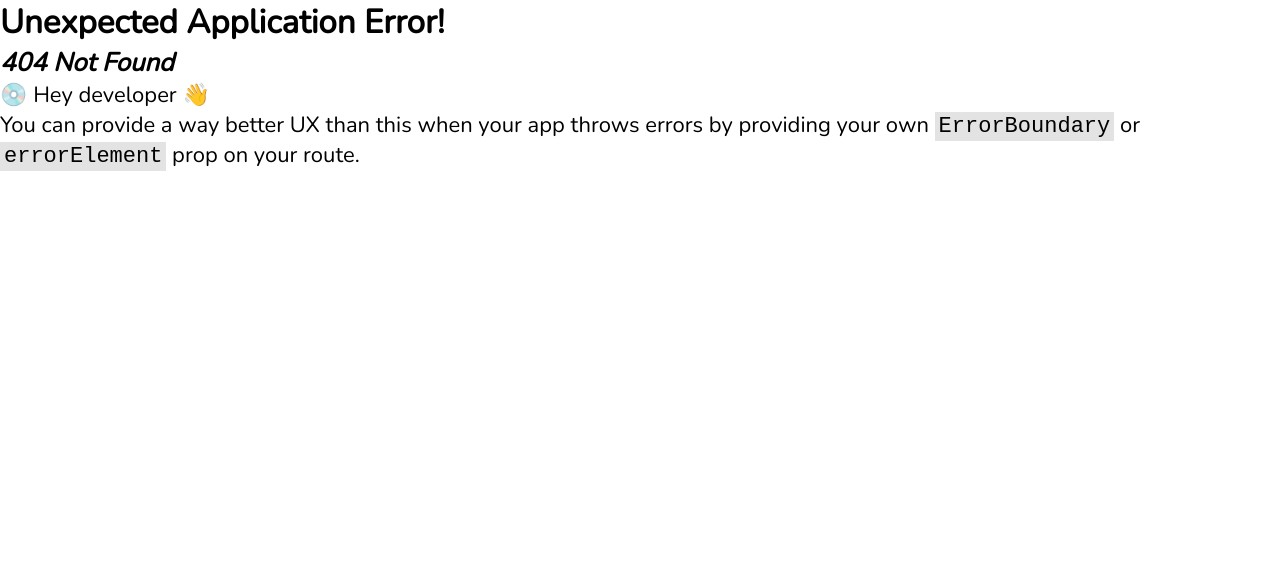
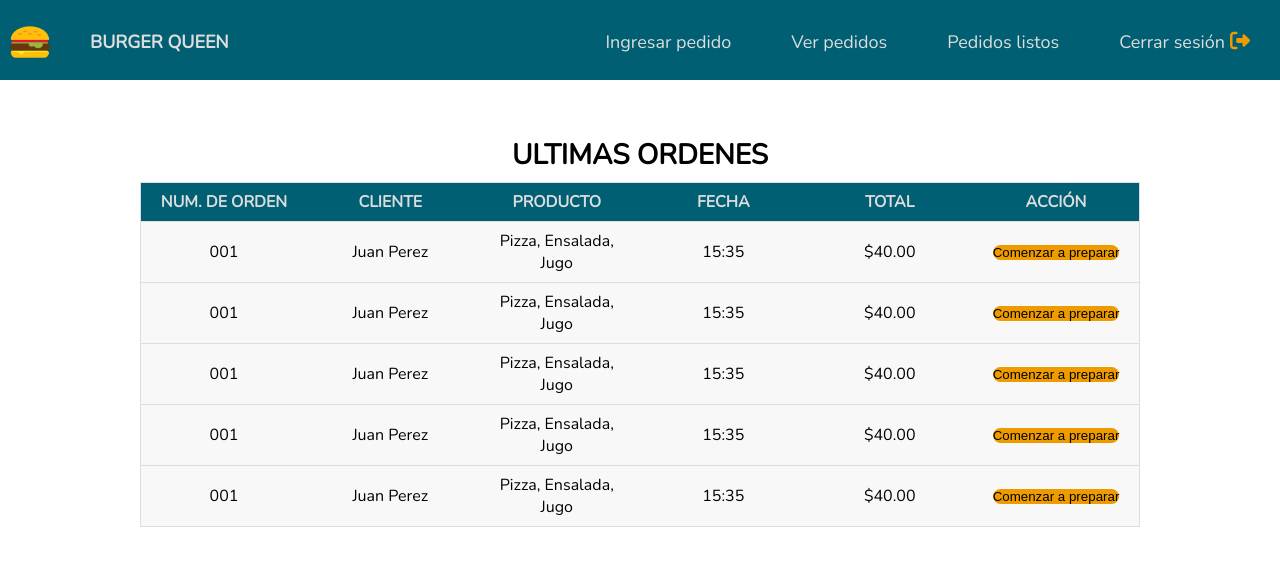
Before and after one commit to MarFueGit/burger-queen-api-client, a React (Vite) app: page /ver-pedidos in a window 1280 px wide. Before the commit this address had no page. Shown: the top 566 px of the page. Built offline with nearby package versions, Linux system fonts and the light colour scheme.

Commit message:
se agregaron estilos de css y se agrego archivo de VerPedidos

```diff
--- a/src/App.tsx
+++ b/src/App.tsx
@@ -3,6 +3,7 @@ import "./App.css";
 import Login from "./components/Login";
 import Home from "./components/Home";
 import IngresarPedido from "./components/IngresarPedido";
+import VerPedidos from "./components/VerPedidos";
 
 // Creamos nuestro router de rutas
 const router = createBrowserRouter([
@@ -17,6 +18,10 @@ const router = createBrowserRouter([
   {
     path: "/ingresar-pedido",
     element: <IngresarPedido />
+  },
+  {
+    path: "/ver-pedidos",
+    element: <VerPedidos />
   }
 ]);
 
--- a/src/components/ConfirmacionPedido.tsx
+++ b/src/components/ConfirmacionPedido.tsx
@@ -1,17 +1,23 @@
-import { Dispatch, SetStateAction } from "react";
+import { Dispatch, SetStateAction, useState } from "react";
 import "./ConfirmacionPedido.css";
+import { Order } from "../types/types";
+import { sendOrder } from "../services/orders.service";
 
 //Props
 interface ConfirmacionPedidoprops {
   open: boolean;
   setOpen: Dispatch<SetStateAction<boolean>>;
-  onConfirm: () => void;
+  order: Order;
+  addNameClient: (name: string) => void;
+  resetOrder: () => void;
 }
 
 export default function ConfirmacionPedido({
   open,
   setOpen,
-  onConfirm,
+  order,
+  addNameClient,
+  resetOrder,
 }: ConfirmacionPedidoprops) {
   if (open) {
     document.body.classList.add("active-modal");
@@ -19,24 +25,82 @@ export default function ConfirmacionPedido({
     document.body.classList.remove("active-modal");
   }
 
+  const [success, setSuccess] = useState<boolean>(false);
+  const [error, setError] = useState<boolean>(false);
+  const [errorMessage, setErrorMessage] = useState<string>("");
+
   return (
     <section className="section-modal">
       {open && (
         <div className="modal">
           <div onClick={() => setOpen(false)} className="overlay"></div>
+          {success || error ? (
+            <div className="container-toast">
+              <div
+                className={
+                  success ? "toast-success success" : "toast-success error"
+                }
+              >
+                <div className="container-1">
+                  <i
+                    className={
+                      success ? "fa-solid fa-check" : "fas fa-times-circle"
+                    }
+                  ></i>
+                </div>
+                <div className="container-2">
+                  <p>{success ? "Éxito" : "Error"}</p>
+                  <p data-testid={"messageToast"}>
+                    {success ? "Se envio la orden" : errorMessage}
+                  </p>
+                </div>
+                <button
+                  data-testid={"buttonToast"}
+                  onClick={() => {
+                    setSuccess(false);
+                    setError(false);
+                    setOpen(false);
+                    resetOrder();
+                  }}
+                >
+                  &times;
+                </button>
+              </div>
+            </div>
+          ) : (
             <div className="modal-content">
               <h3>Escriba nombre del cliente y confirme pedido</h3>
-            <input type="text" placeholder="Nombre del cliente" />
+              <input
+                type="text"
+                placeholder="Nombre del cliente"
+                onChange={(e) => addNameClient(e.target.value)}
+              />
               <button className="close-modal" onClick={() => setOpen(false)}>
                 <i className="fa-solid fa-x"></i>
               </button>
               <div className="buttons-modal">
-              <button className="confirmar" onClick={() => onConfirm()}>
+                <button
+                  className="confirmar"
+                  onClick={async () => {
+                    try {
+                      const response = await sendOrder(order);
+                      console.log("respuesta de la api:", response);
+                      setSuccess(true);
+                    } catch (error) {
+                      setError(true);
+                      setErrorMessage(String(error));
+                      console.log("ERROR: ", error);
+                    }
+                  }}
+                >
                   Confirmar
                 </button>
-              <button className="cancelar">Cancelar</button>
+                <button className="cancelar" onClick={() => setOpen(false)}>
+                  Cancelar
+                </button>
               </div>
             </div>
+          )}
         </div>
       )}
     </section>
--- a/src/components/IngresarPedido.css
+++ b/src/components/IngresarPedido.css
@@ -46,11 +46,12 @@
   padding-top: 5px;
 }
 
-.fa-mug-hot {
+/* .fa-mug-hot {
   font-size: 40px;
   color: #ee9b00;
   padding-top: 10px;
-}
+  cursor: pointer;
+} */
 .breackfa {
   border: 1px solid #ee9b00;
   margin: 10px;
@@ -78,7 +79,6 @@
   position: absolute;
   right: 0;
   min-height: auto;
-
 }
 table {
   width: 80%;
@@ -86,7 +86,6 @@ table {
   border-collapse: collapse;
   background-color: #94d2bd;
   border-radius: 7px;
-
 }
 th,
 td {
@@ -110,9 +109,10 @@ th {
 }
 .fa-trash {
   color: #ca6702;
+  cursor: pointer;
 }
 
-@media (max-width: 600px) {
+/* @media (max-width: 600px) {
   table,
   tr,
   th,
@@ -133,4 +133,4 @@ th {
     border: none;
     border-bottom: 1px solid #ddd;
   }
-}
+} */
--- a/src/components/IngresarPedido.tsx
+++ b/src/components/IngresarPedido.tsx
@@ -55,7 +55,7 @@ export default function IngresarPedido() {
     const indexExist: OrderProduct | number = arrayProducts.findIndex(
       (order: OrderProduct) => order.product.id === product.id
     );
-    console.log(" este es un array:", indexExist)
+    console.log(" este es un array:", indexExist);
     if (indexExist > -1) {
       arrayProducts[indexExist] = {
         product: arrayProducts[indexExist].product,
@@ -81,10 +81,29 @@ export default function IngresarPedido() {
     });
   };
 
+  //Agregamos el nombre del clinte de tipo strin y lo seteamos dentro de setUserOrder.
+  const addNameClient = (name: string) => {
+    setUserOrder({
+      ...userOrder,
+      client: name,
+    });
+  };
+
+  const resetOrder = () => {
+    setUserOrder({
+      client: "",
+      dataEntry: "",
+      products: [],
+      status: "pending",
+    });
+  };
+
   return (
     <>
       <Navbar />
+      {/* Toast Exito  */}
       <section className="section-home">
+        {/* Fin Toast Exito */}
         <div className="button-home">
           {tiposDeMenu.map((tipoMenu: string, index: number) => (
             <button
@@ -115,7 +134,6 @@ export default function IngresarPedido() {
             </div>
           ))}
         </div>
-
         <div className="item-table">
           <table>
             <thead>
@@ -168,9 +186,11 @@ export default function IngresarPedido() {
         </div>
       </section>
       <ConfirmacionPedido
+        resetOrder={resetOrder}
+        order={userOrder}
+        addNameClient={addNameClient}
         open={confirm}
         setOpen={(open) => setConfirm(open)}
-        onConfirm={() => {}}
       />
     </>
   );
--- a/src/components/Login.css
+++ b/src/components/Login.css
@@ -1,37 +1,4 @@
-/* Estilos del toas*/
 
-.toast{
-    width: 500px;
-    height: 80px;
-    padding: 20px;
-    background-color: #ffffff;
-    border-radius: 7px;
-    display: grid;
-    grid-template-columns: 1.3fr 6fr 0.5fr;
-    box-shadow: 0 15px 30px rgba(0,0,0,0.08);
-    position: absolute;
-    top: 0;
-    left: 10px;
-    right: 0;
-
-
-  }
-  .error{
-    border-left: 8px solid #ff355b;
-  }
-  .error i{
-    color: #ff355b;
-  }
-
-
-  .toast button{
-    align-self: flex-start;
-    background-color: transparent;
-    font-size: 25px;
-    color: #656565;
-    line-height: 0;
-    cursor: pointer;
-  }
   /* Estilos de login*/
   .main-container {
     display: flex;
--- a/src/components/Login.tsx
+++ b/src/components/Login.tsx
@@ -26,7 +26,8 @@ export default function Login() {
               <p>Error</p>
               <p data-testid={"messageToast"}>{errorMessage}</p>
             </div>
-            <button data-testid={"buttonToast"}
+            <button
+              data-testid={"buttonToast"}
               onClick={() => {
                 setError(false);
                 setErrorMessage("");
@@ -62,7 +63,8 @@ export default function Login() {
           />
 
           <button
-            className="boton-sign"   data-testid={"buttonLogin"}
+            className="boton-sign"
+            data-testid={"buttonLogin"}
             onClick={async (event) => {
               event.preventDefault();
               const response: Token = await login(email, password);
--- a/src/components/Navbar.css
+++ b/src/components/Navbar.css
@@ -6,6 +6,7 @@
   flex-direction: column;
   justify-content: space-around;
   position: fixed;
+  z-index: 1000;
 }
 .nav-burger ul {
   display: flex;
--- a/src/components/Navbar.tsx
+++ b/src/components/Navbar.tsx
@@ -20,7 +20,7 @@ export default function Navbar() {
             <a className="active" onClick={() => navigate("/ingresar-pedido")}>
               Ingresar pedido{" "}
             </a>
-            <a href="#">Ver pedidos </a>
+            <a onClick={() => navigate("/ver-pedidos")}>Ver pedidos </a>
             <a href="#">Pedidos listos</a>
             <a
               href="#"
--- /dev/null
+++ b/src/components/VerPedidos.css
@@ -0,0 +1,85 @@
+.container-table{
+    width: 100%;
+    max-width: 1000px;
+    margin: auto;
+    padding-top: 10%;
+}
+
+.table {
+    width: 100%;
+    border: 1px solid #ccc;
+    border-collapse: collapse;
+    margin: 0;
+    padding: 0;
+    table-layout: fixed;
+}
+
+.table caption {
+    font-size: 28px;
+    text-transform: uppercase;
+    font-weight: bold;
+    margin: 8px 0px;
+}
+
+.table tr {
+    background-color: #f8f8f8;
+    border: 1px solid #ddd;
+}
+
+.table th, .table td {
+    font-size: 16px;
+    padding: 8px;
+    text-align: center;
+}
+.table button{
+    cursor: pointer;
+     background-color: #ee9b00
+}
+
+.table thead th{
+    text-transform: uppercase;
+    background-color: #005f73;
+    color: #dddddd;
+}
+
+.table tbody tr:hover {
+    background-color: rgba(10, 147, 150);
+    color: #ddd;
+}
+
+.table tbody td:hover {
+    background-color: rgba(0, 95, 115);
+}
+@media screen and (max-width: 600px) {
+    .table {
+        border: 0px;
+    }
+    .table caption {
+        font-size: 22px;
+    }
+    .table thead {
+        display: none;
+    }
+    .table tr {
+        margin-bottom: 8px;
+        border-bottom: 4px solid #ddd;
+        display: block;
+    }
+    .table th, .table td {
+        font-size: 12px;
+    }
+    .table td {
+        display: block;
+        border-bottom: 1px solid #ddd;
+        text-align: right;
+    }
+    .table  td:last-child {
+        border-bottom: 0px;
+    }
+    .table td::before {
+        content: attr(data-label);
+        font-weight: bold;
+        text-transform: uppercase;
+        float: left;
+    }
+}
--- /dev/null
+++ b/src/components/VerPedidos.tsx
@@ -0,0 +1,77 @@
+import React from "react";
+import Navbar from "./Navbar";
+import "./VerPedidos.css";
+export default function verPedidos() {
+  return (
+    <>
+      <Navbar />
+      <section className="container-table">
+        <table className="table">
+          <caption>Ultimas Ordenes</caption>
+          <thead>
+            <tr>
+              <th>Num. de orden</th>
+              <th>Cliente</th>
+              <th>Producto</th>
+              <th>Fecha</th>
+              <th>Total</th>
+              <th>Acción</th>
+            </tr>
+          </thead>
+          <tbody>
+            <tr>
+              <td data-label="Num. de orden">001</td>
+              <td data-label="Cliente">Juan Perez</td>
+              <td data-label="Producto">Pizza, Ensalada, Jugo</td>
+              <td data-label="Fecha">15:35</td>
+              <td data-label="Total">$40.00</td>
+              <td data-label="Acción">
+                <button>Comenzar a preparar</button>
+              </td>
+            </tr>
+            <tr>
+              <td data-label="Num. de orden">001</td>
+              <td data-label="Cliente">Juan Perez</td>
+              <td data-label="Producto">Pizza, Ensalada, Jugo</td>
+              <td data-label="Fecha">15:35</td>
+              <td data-label="Total">$40.00</td>
+              <td data-label="Acción">
+                <button>Comenzar a preparar</button>
+              </td>
+            </tr>
+            <tr>
+              <td data-label="Num. de orden">001</td>
+              <td data-label="Cliente">Juan Perez</td>
+              <td data-label="Producto">Pizza, Ensalada, Jugo</td>
+              <td data-label="Fecha">15:35</td>
+              <td data-label="Total">$40.00</td>
+              <td data-label="Acción">
+                <button>Comenzar a preparar</button>
+              </td>
+            </tr>
+            <tr>
+              <td data-label="Num. de orden">001</td>
+              <td data-label="Cliente">Juan Perez</td>
+              <td data-label="Producto">Pizza, Ensalada, Jugo</td>
+              <td data-label="Fecha">15:35</td>
+              <td data-label="Total">$40.00</td>
+              <td data-label="Acción">
+                <button>Comenzar a preparar</button>
+              </td>
+            </tr>
+            <tr>
+              <td data-label="Num. de orden">001</td>
+              <td data-label="Cliente">Juan Perez</td>
+              <td data-label="Producto">Pizza, Ensalada, Jugo</td>
+              <td data-label="Fecha">15:35</td>
+              <td data-label="Total">$40.00</td>
+              <td data-label="Acción">
+                <button>Comenzar a preparar</button>
+              </td>
+            </tr>
+          </tbody>
+        </table>
+      </section>
+    </>
+  );
+}
--- a/src/index.css
+++ b/src/index.css
@@ -1,39 +1,64 @@
+/* Estilos del toas*/
 
-/* estilos del Nabvar*/
-/* nav {
-  width: 100%;
-  height: 45px;
-  background-color: #005f73;
-  position: fixed;
-  display: inline-block;
+.toast {
+  width: 500px;
+  height: 80px;
+  padding: 20px;
+  border-radius: 7px;
+
+  display: grid;
+  grid-template-columns: 1.3fr 6fr 0.5fr;
+  box-shadow: 0 15px 30px rgba(0, 0, 0, 0.08);
+  position: absolute;
+  top: 0;
+  left: 10px;
+  right: 0;
 }
 
-.logo-nav {
-  height: 40px;
-  padding-left: 10px;
-  vertical-align: bottom;
+.toast-success {
+  width: 500px;
+  height: 80px;
+  padding: 20px;
+  border-radius: 7px;
+  display: grid;
+  grid-template-columns: 1.3fr 6fr 0.5fr;
+  box-shadow: 0 15px 30px rgba(0, 0, 0, 0.08);
+  position: absolute;
+  top: 50%;
+  left: calc(30%);
+  right: 0;
+  z-index: 1;
 }
-.activity {
-  padding-left: 55%;
+.error {
+  border-left: 8px solid #ff355b;
+  background-color: #ffffff;
 }
-.activity-1 {
-  padding-left: 60px;
+.error i {
+  color: #ff355b;
 }
-.fa-right-from-bracket{
-  color: #ee9b00;
 
-} */
+.success {
+  border-left: 8px solid #4dff35;
+  background-color: #ffffff;
+}
+.success i {
+  color: #4dff35;
+}
 
+.toast button {
+  align-self: flex-start;
+  background-color: transparent;
+  font-size: 25px;
+  color: #656565;
+  line-height: 0;
+  cursor: pointer;
+}
 
-
-
-/* Responsive*/
-/* @media (min-width: 768px) and (max-width: 992px) {
- nav{
-  width: 100%;
-  height: 100%;
-  background-color: #005f73;
-  position: fixed;
-  display: inline-block;
- }
-} */
+.toast-success button {
+  align-self: flex-start;
+  background-color: transparent;
+  font-size: 25px;
+  color: #656565;
+  line-height: 0;
+  cursor: pointer;
+}
--- /dev/null
+++ b/src/services/orders.service.ts
@@ -0,0 +1,20 @@
+import { Order } from "../types/types";
+
+// Esta function envia la orden a la api
+export const sendOrder = (order: Order): Promise<Order> =>
+  new Promise((resolve, reject) => {
+    const token = localStorage.getItem("token");
+    const options = {
+      method: "POST",
+      headers: {
+        accept: "application/json",
+        "Content-type": "application/json",
+        Authorization: `Bearer ${token}`,
+      },
+      body: JSON.stringify(order),
+    };
+    fetch(`http://localhost:8080/orders`, options)
+      .then((response) => response.json())
+      .then((response) => resolve(response))
+      .catch((err) => reject(err));
+  });
```
Lines whose indentation alone changed are shown as unchanged.
